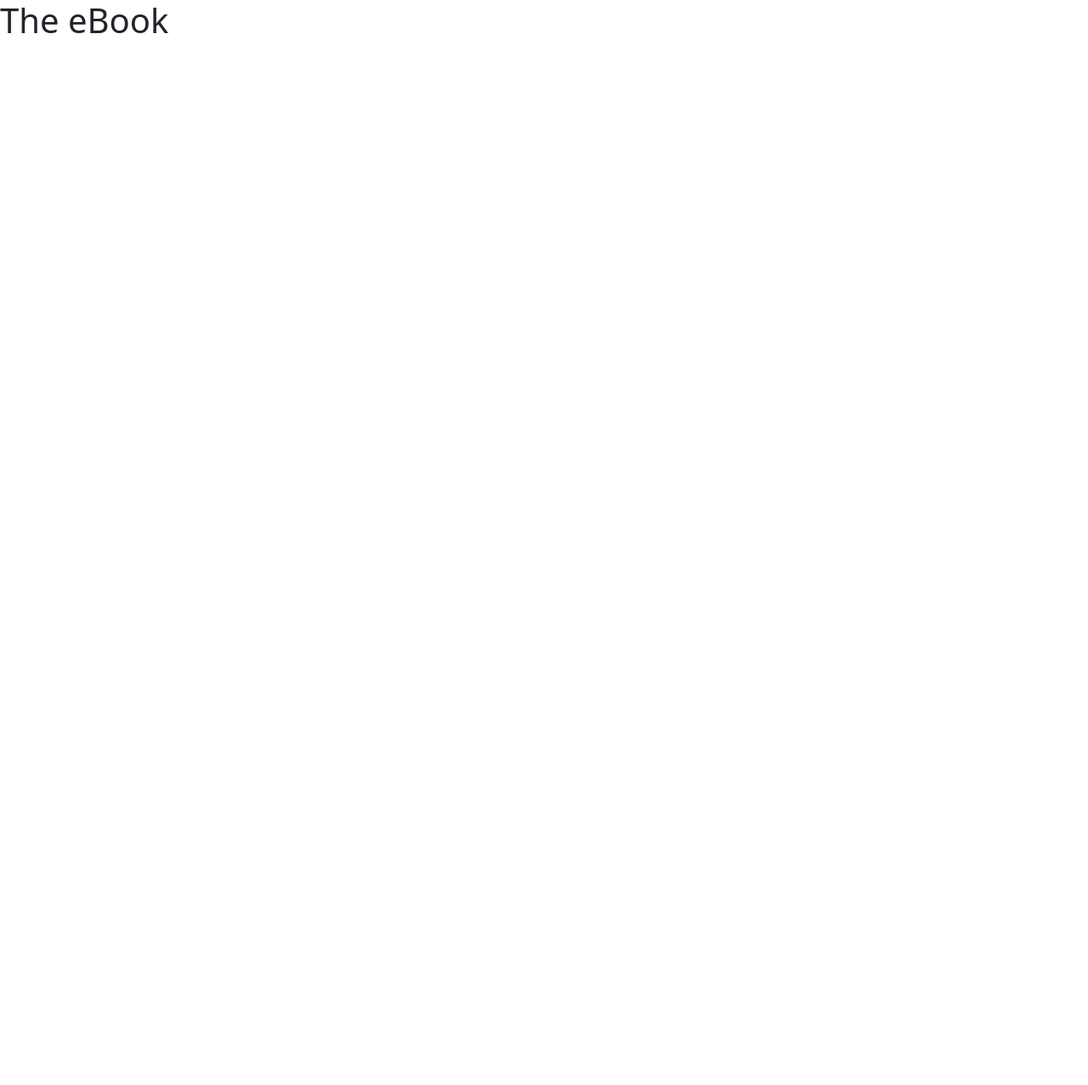
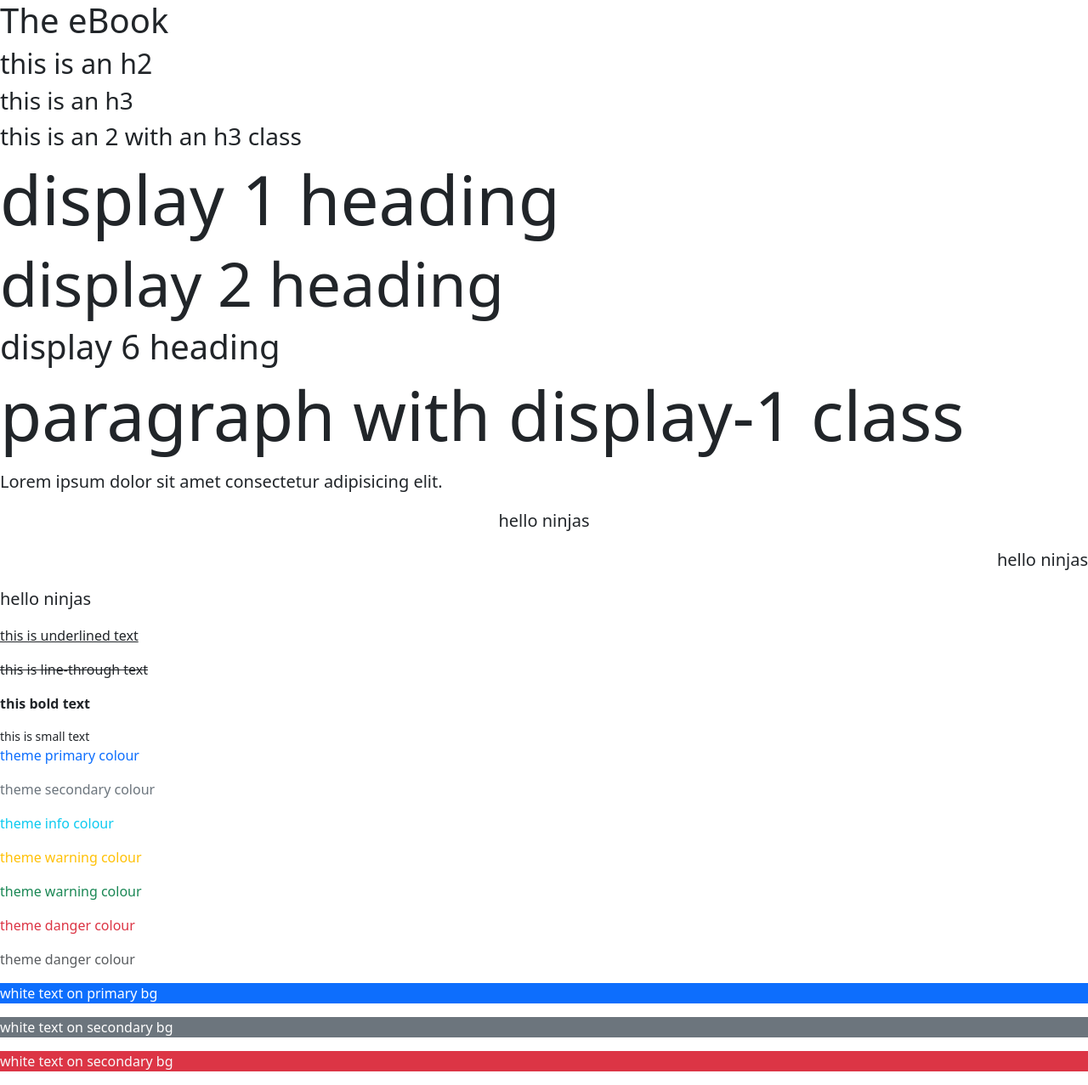
Before and after one commit to vector-gru/ebook_web, a plain HTML site: page index.html in a window 1280 px wide. Shown: the whole page at 85% size. Before the commit the page ends 800 px from the top, so only its background shows below. Drawn offline with nearby package versions, Linux system fonts and the light colour scheme.

Commit message:
testing some new bootstrap features

```diff
--- a/index.html
+++ b/index.html
@@ -13,7 +13,44 @@
     <title>eBook</title>
   </head>
   <body>
+    <!--  heading tags -->
     <h1>The eBook</h1>
+    <h2>this is an h2</h2>
+    <h3>this is an h3</h3>
+    <h2 class="h3">this is an 2 with an h3 class</h2>
+
+    <!-- display headings -->
+    <h1 class="display-1">display 1 heading</h1>
+    <h1 class="display-2">display 2 heading</h1>
+    <h1 class="display-6">display 6 heading</h1>
+    <p class="display-1">paragraph with display-1 class</p>
+
+    <!-- lead text & alignment -->
+    <p class="lead">Lorem ipsum dolor sit amet consectetur adipisicing elit.</p>
+    <p class="lead text-center">hello ninjas</p>
+    <p class="lead text-end">hello ninjas</p>
+    <p class="lead text-start">hello ninjas</p>
+
+    <!-- text decoration & font weight -->
+    <p class="text-decoration-underline">this is underlined text</p>
+    <p class="text-decoration-line-through">this is line-through text</p>
+    <p class="fw-bold">this bold text</p>
+    <small>this is small text</small>
+
+    <!-- text colours -->
+    <p class="text-primary">theme primary colour</p>
+    <p class="text-secondary">theme secondary colour</p>
+    <p class="text-info">theme info colour</p>
+    <p class="text-warning">theme warning colour</p>
+    <p class="text-success">theme warning colour</p>
+    <p class="text-danger">theme danger colour</p>
+    <p class="text-muted">theme danger colour</p>
+
+    <!-- bg colors -->
+    <p class="text-white bg-primary">white text on primary bg</p>
+    <p class="text-white bg-secondary">white text on secondary bg</p>
+    <p class="text-light bg-danger">white text on secondary bg</p>
+
     <script
       src="https://cdn.jsdelivr.net/npm/bootstrap@5.3.3/dist/js/bootstrap.bundle.min.js"
       integrity="sha384-YvpcrYf0tY3lHB60NNkmXc5s9fDVZLESaAA55NDzOxhy9GkcIdslK1eN7N6jIeHz"
```
